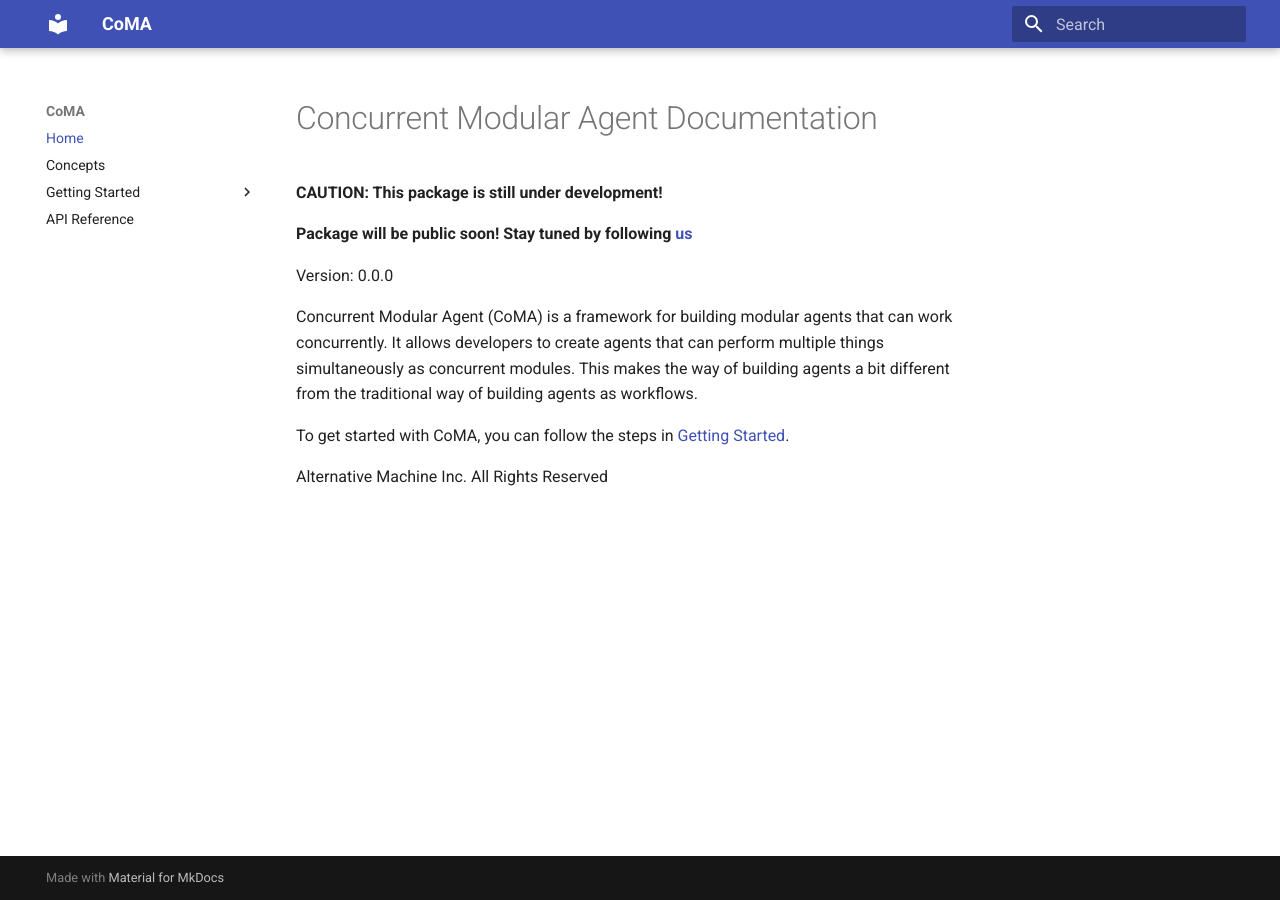
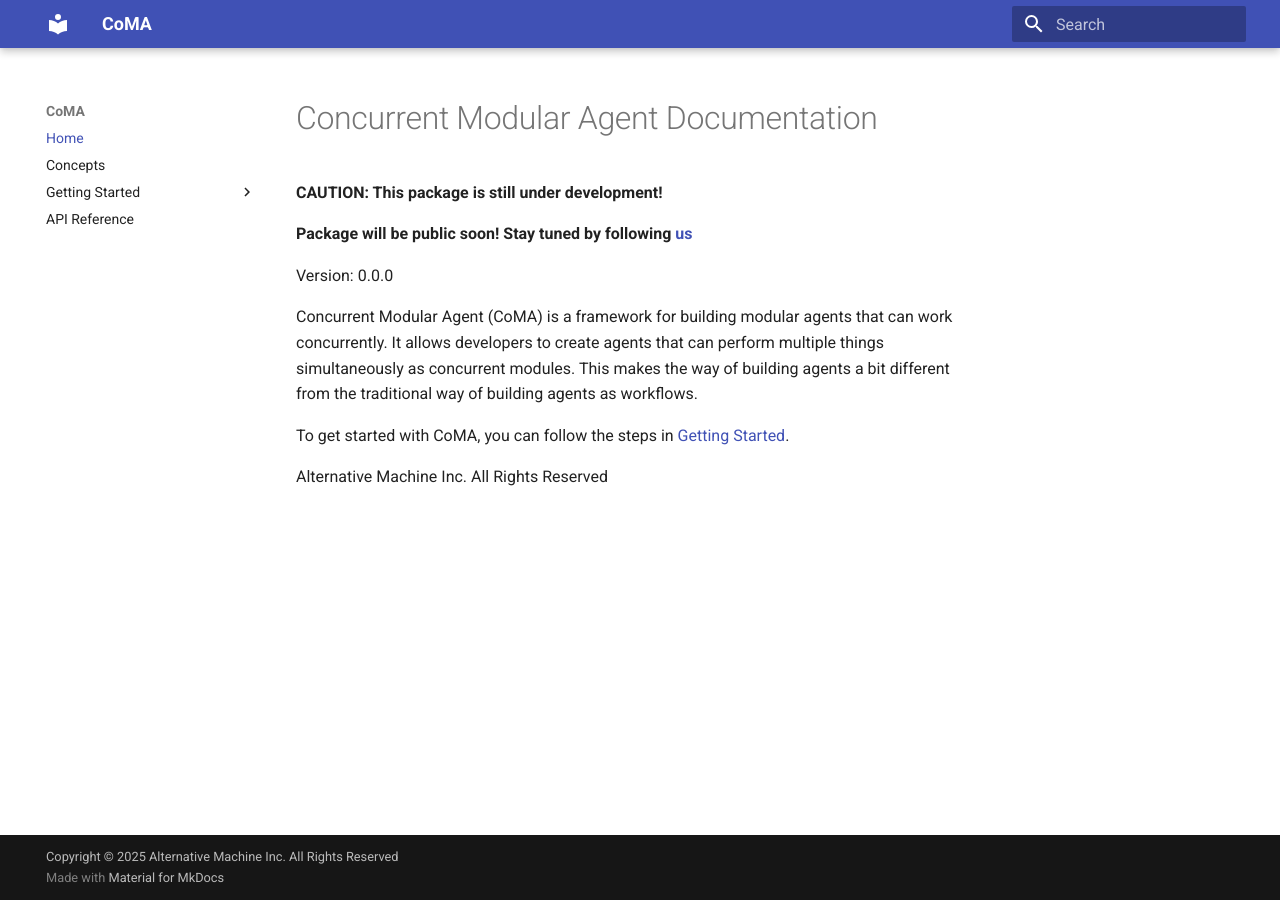
Before and after one commit to yamakkaji/concurrent-modular-agent-fork-dev, an MkDocs documentation site: the page built from docs/docs/index.md, in a window 1280 px wide. Built offline with MkDocs 1.6.1 and Material for MkDocs 9.7.7, drawn with Linux system fonts in a browser that asks for light colours.

Commit message:
Update mkdocs.yml

```diff
--- a/docs/mkdocs.yml
+++ b/docs/mkdocs.yml
@@ -3,6 +3,8 @@
   name: material
   palette:
     scheme: indigo
+
+copyright: Copyright © 2025 Alternative Machine Inc. All Rights Reserved
 
 markdown_extensions:
   - codehilite:
```
